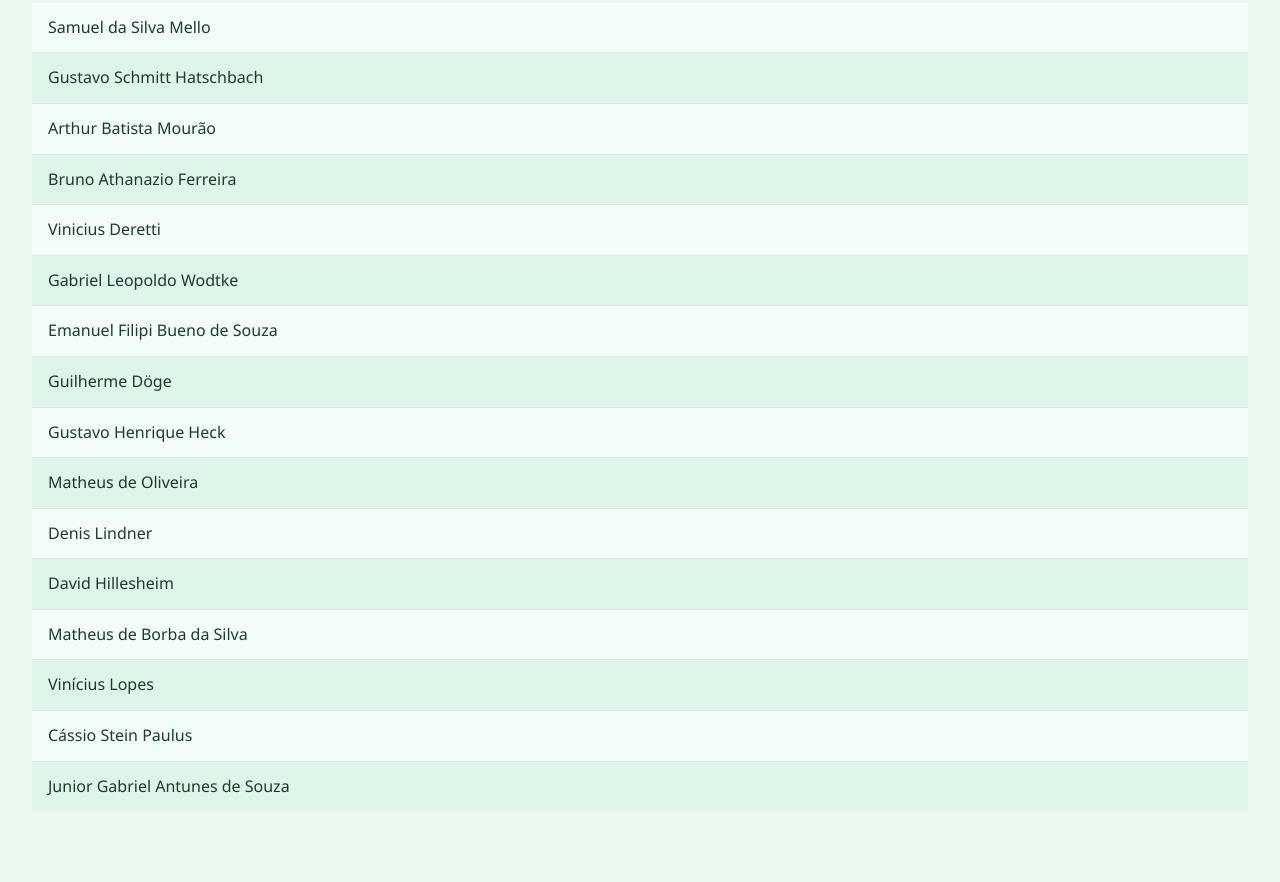
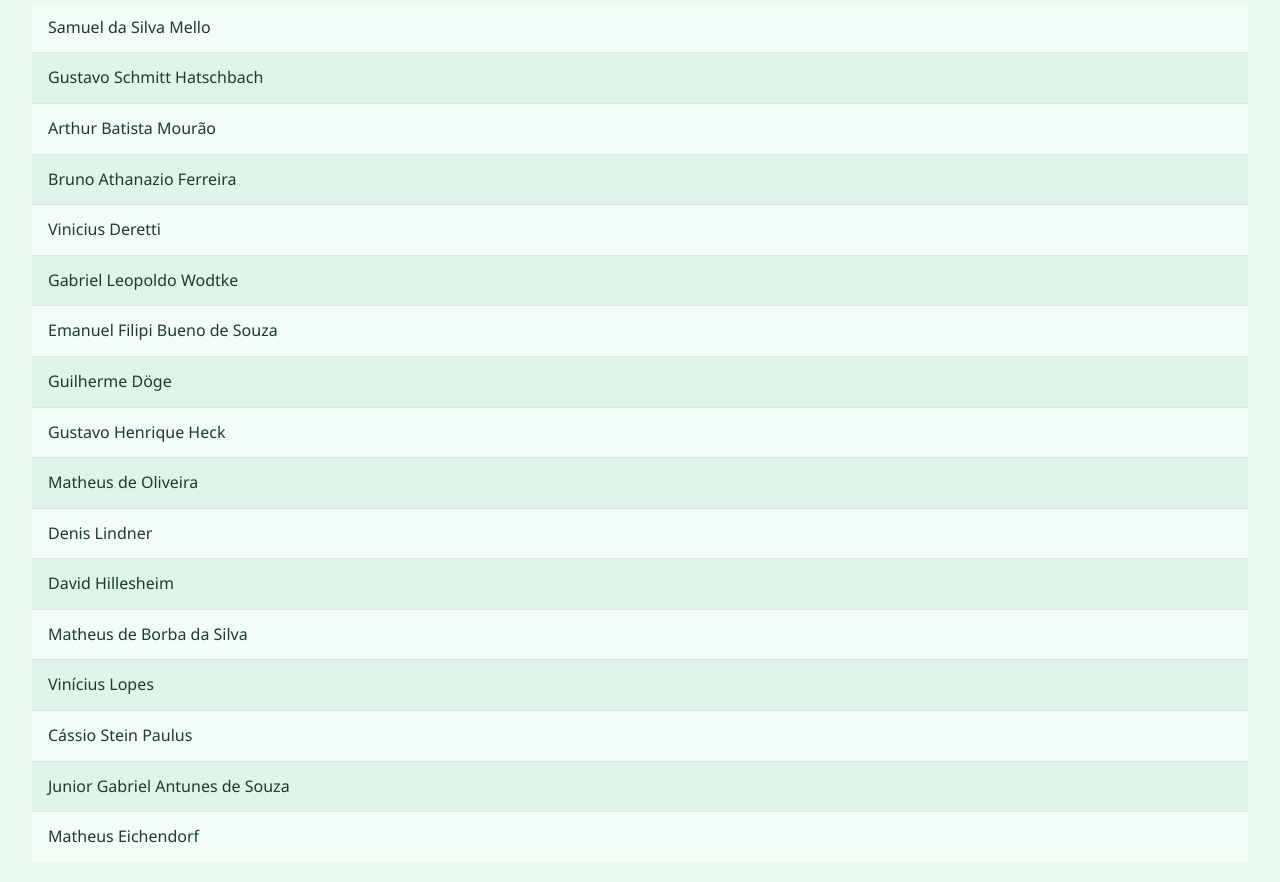
Before and after one commit to kriserdmann/MI79, a plain HTML site: page index.html in a window 1280 px wide. Shown: the part 234-1116 px from the top of the page. Drawn offline with Linux system fonts and the light colour scheme.

Commit message:
Adiciona matheus eichendorf

```diff
--- a/index.html
+++ b/index.html
@@ -31,6 +31,7 @@
     <li>Vinícius Lopes</li>
     <li>Cássio Stein Paulus</li>
     <li>Junior Gabriel Antunes de Souza</li>
+    <li>Matheus Eichendorf</li>
   </ul>
 
 </body>
```
